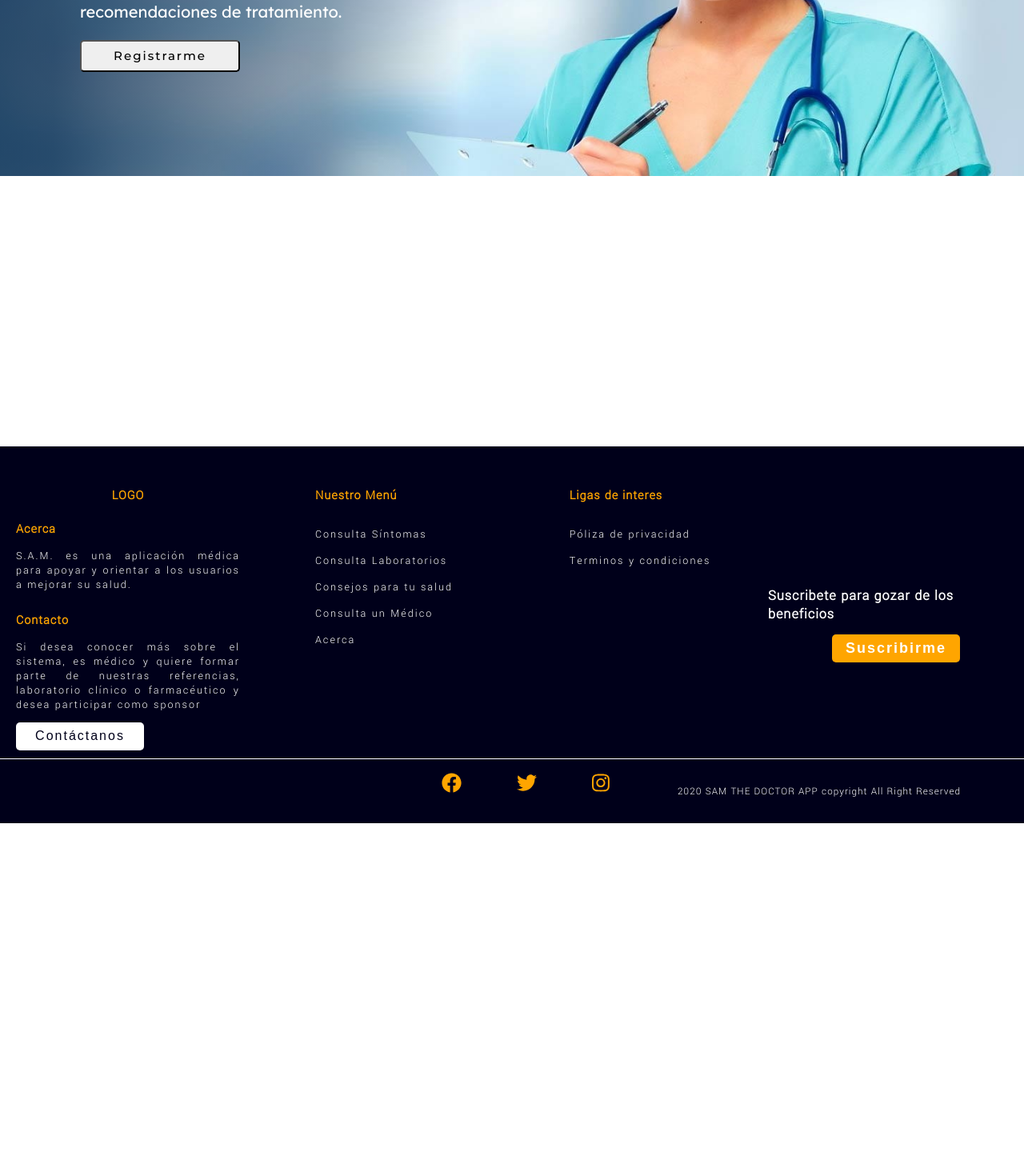
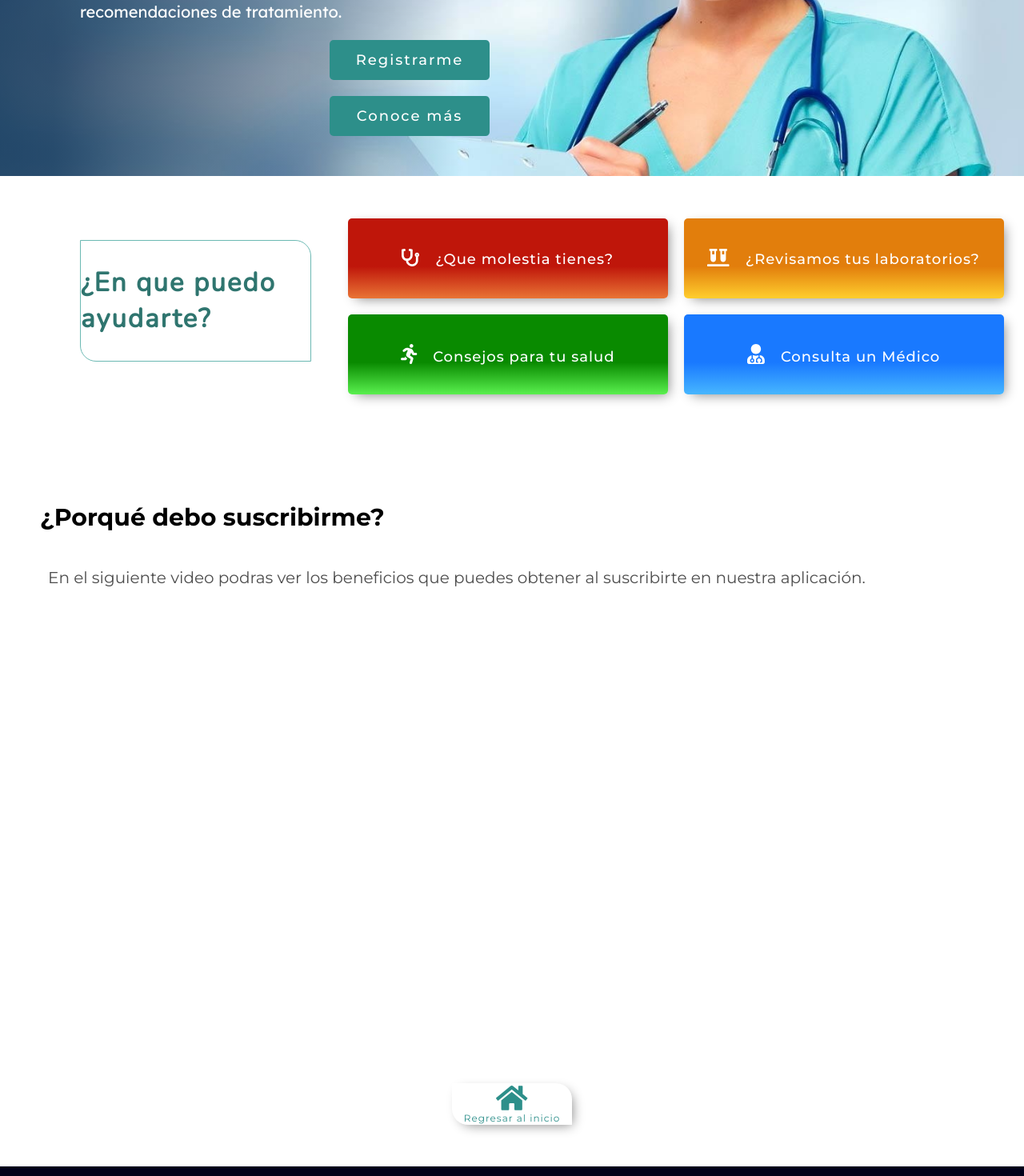
Before and after one commit to daniel-iceman/sam, a React (Create React App) app in the folder sam/: page / in a window 1280 px wide. Shown: the part 360-1830 px from the top of the page at 80% size. Before the commit the page ends 1389 px from the top, so only its background shows below. Built offline with nearby package versions, Linux system fonts and the light colour scheme.

Commit message:
Elaboración de home para pc

```diff
--- a/sam/package.json
+++ b/sam/package.json
@@ -12,6 +12,7 @@
     "@testing-library/user-event": "^7.2.1",
     "react": "^16.12.0",
     "react-dom": "^16.12.0",
+    "react-player": "^1.15.2",
     "react-router-dom": "^5.1.2",
     "react-scripts": "3.3.0",
     "react-sidemenu": "^1.1.0",
--- a/sam/public/index.html
+++ b/sam/public/index.html
@@ -13,6 +13,7 @@
     <link rel="manifest" href="%PUBLIC_URL%/manifest.json" />
 
     <link href="https://fonts.googleapis.com/css?family=Montserrat&display=swap" rel="stylesheet">
+    <link href="https://fonts.googleapis.com/css?family=Montserrat:200,300&display=swap" rel="stylesheet">
     <link href="https://fonts.googleapis.com/css?family=Montserrat:500&display=swap" rel="stylesheet">
     <link href="https://fonts.googleapis.com/css?family=Montserrat:600&display=swap" rel="stylesheet">
     <link href="https://fonts.googleapis.com/css?family=Montserrat:700&display=swap" rel="stylesheet">
@@ -20,6 +21,8 @@
     <link href="https://fonts.googleapis.com/css?family=Didact+Gothic&display=swap" rel="stylesheet">
     <link href="https://fonts.googleapis.com/css?family=Didact+Gothic&display=swap" rel="stylesheet">
     <link href="https://fonts.googleapis.com/css?family=Lexend+Deca&display=swap" rel="stylesheet">
+
+    <link href="https://fonts.googleapis.com/css?family=Nunito:300&display=swap" rel="stylesheet">
 
     <!-- FontFamily de footer  (font-family: 'Yantramanav', sans-serif;) -->
     <link href="https://fonts.googleapis.com/css?family=Yantramanav:300&display=swap" rel="stylesheet">
--- a/sam/src/components/Home/HomeDesign.css
+++ b/sam/src/components/Home/HomeDesign.css
@@ -4,15 +4,15 @@ html, body {
 }
 
 .bodyContainer {
-    height: 900px;
+    height: 1800px;
     display: flex;
     flex-direction: column;
     align-items: stretch;
     /*background: rgb(123, 0, 45, 0.5);*/
 }
-
+/* *************** Contenido del Header ************** */
 .headerPage {
-    min-height: 800px;
+    min-height: 580px;
     width: 100%;
 }
 .coverHome {
@@ -36,7 +36,7 @@ html, body {
 /*Aqui esta la edición de la posición  del texto que esta sobre la imagen */
 .textCoverHome {
     width: 40%;
-    height: 300px;
+    height: 400px;
     display: flex;
     flex-direction: column;
     justify-content: center;
@@ -46,7 +46,6 @@ html, body {
     left: 100px;
     z-index: 1;
 }
-
 .textCoverHome h1 {
     color: white;
     font-family: 'Lexend Deca', sans-serif;
@@ -61,21 +60,208 @@ html, body {
     text-align: justify;
     line-height: 30px;
 }
-.buttonCoverHome {
+.textCoverHome button {
     width: 200px;
-    height: 40px;
-    align-self: flex-end;
+    height: 50px;
+    background: rgb(45, 143, 138);
+    color: white;
     border-radius: 5px;
+    border-style: none;
     font-family: 'Montserrat';
-    font-size: 15px;
+    font-size: 18px;
     font-weight: 500;
     letter-spacing: 2px;
+    margin-bottom: 20px;
+    cursor: pointer;
+}
+.textCoverHome button:hover {
+    background: rgb(65, 182, 176);
+    color: white;
+}
+.botonesHeader {
+    width: 100%;
+    display: flex;
+    flex-direction: column;
+    justify-content: center;
+    align-items: flex-end;
+}
+
+.buttonConoce a{
+    width: 80px;
+    padding: 0px;
+    text-decoration: none;
+    color: white;
+    text-size-adjust: 60px;
 }
 
 
+/* *************** Contenido de Sección ************** */
 .contentPage {
-    flex-grow: 1;
+    width: 100%;
+    display:flex;
+    flex-direction: column;
+    /*flex-grow: 1;*/
 }
+
+/* *************** Contenido Sección Botones ************** */
+.seccion-consultasBotones {
+    display: flex;
+    justify-content: space-around;
+}
+.tituloConsultas{
+    width: 50%;
+    display: flex;
+    justify-content: center;
+    align-items: center;
+    margin-top: 0px;
+    padding-right: 0px;
+    padding-left: 50px;
+}
+
+.ayuda-pregunta {
+    width: 90%;
+    height: 150px;
+    display: flex;
+    justify-content: center;
+    align-items: center;
+    margin-left: 50px;
+    font-family: 'Nunito', sans-serif;
+    color: rgb(47, 117, 111);
+    font-size: 22px;
+    font-weight: 200;
+    letter-spacing: 2px;
+    background: white;
+    border: 1px solid rgb(108, 185, 179);
+    border-radius: 0px 20px 0px 20px;
+    animation: aparece 1s forwards;
+}
+
+.botonesConsultas{
+    min-width: 400px;
+    height: fit-content;
+    margin-top: 35px;
+    display: flex;
+    flex-flow: row wrap;
+    justify-content: center;
+}
+.botonesConsultas button{
+    height: 100px;
+    width: 400px;
+    border-radius: 5px;
+    border-style: none;
+    box-shadow: 5px 5px 15px -5px gray;
+    font-family: 'Montserrat';
+    font-size: 18px;
+    font-weight: 500;
+    letter-spacing: 1px;
+    color: white;
+    margin-bottom: 20px;
+    margin-left: 20px;
+    cursor: pointer;
+}
+
+.btn-1 {
+    background: linear-gradient(rgb(191, 22, 10)60%, rgb(233, 116, 53)100%);
+    transition: all 0.5s ease;
+}
+.btn-2 {
+    background: linear-gradient(rgb(226, 126, 12)60%, rgb(255, 206, 46)100%);
+    transition: all 0.5s ease;
+}
+.btn-3 {
+    background: linear-gradient(rgb(9, 138, 0)60%, rgb(90, 240, 79)100%);
+    transition: all 0.5s ease;
+}
+.btn-4 {
+    background: linear-gradient(rgb(25, 121, 255)60%, rgb(71, 182, 255)100%);
+    transition: all 0.5s ease;
+}
+
+.btn-1:hover {
+    transform: scale(1.06);
+}
+.btn-2:hover {
+    transform: scale(1.06);
+}
+.btn-3:hover {
+    transform: scale(1.06);
+}
+.btn-4:hover {
+    transform: scale(1.06);
+}
+
+
+/* *************** Contenido Sección Video Publicitario ************** */
+.textoPublicity {
+    display: flex;
+    flex-direction: column;
+}
+.textoPublicity h1 {
+    font-family: 'Montserrat';
+    font-size: 30px;
+    margin-left: 50px;
+}
+.textoPublicity p {
+    font-family: 'Montserrat';
+    font-size: 20px;
+    margin-left: 60px;
+    margin-bottom: 60px;
+    color: rgb(77, 77, 77);
+}
+
+.espacio{
+    height: 90px;
+}
+.videoPublicity {
+    height: 500px;
+    display: flex;
+    flex-direction: row;
+    justify-content: center;
+}
+
+.btn-inicio {
+    display: flex;
+    justify-content: center;
+    height: fit-content;
+    margin-top: 60px;
+}
+.btn-inicio button {
+    width: 150px;
+    display: flex;
+    flex-direction: column;
+    align-items: center;
+    background: white;
+    border-style: none;
+    box-shadow: 5px 5px 15px -5px gray;
+    font-family: 'Montserrat';
+    font-size: 12px;
+    color: rgb(45, 143, 138);
+    letter-spacing: 1px;
+    border-radius: 0px 20px 0px 20px;
+    cursor: pointer;
+}
+.btn-inicio a {
+    text-decoration: none;
+}
+
+@keyframes aparece {
+    0%{
+        color: rgb(47, 117, 111, 0);
+        border: 1px solid rgb(108, 185, 179, 0);
+        transform: translateY(-50px);
+    }
+    50%{
+        color: rgb(47, 117, 111, 0.5);
+        border: 1px solid rgb(108, 185, 179, 0.5);
+    }
+    100%{
+        color: rgb(47, 117, 111, 1);
+        border: 1px solid rgb(108, 185, 179, 1);
+    }
+}
+
+
+
 
 /* Configuración iPad */
 @media (max-width: 769px) {
--- a/sam/src/components/Home/HomeDesign.js
+++ b/sam/src/components/Home/HomeDesign.js
@@ -1,14 +1,23 @@
 //import React, { Component } from 'react'
+//import nurse from '../images/Nurse_short_home_image.jpg'
 import React from 'react';
 import './HomeDesign.css'
-//import nurse from '../images/Nurse_short_home_image.jpg'
+
+import { FontAwesomeIcon } from "@fortawesome/react-fontawesome";
+import { faStethoscope } from "@fortawesome/free-solid-svg-icons";
+import { faVials } from "@fortawesome/free-solid-svg-icons";
+import { faRunning } from "@fortawesome/free-solid-svg-icons";
+import { faUserMd } from "@fortawesome/free-solid-svg-icons";
+import { faHome } from "@fortawesome/free-solid-svg-icons";
+
 import {Link} from 'react-router-dom'
+import ReactPlayer from 'react-player'
 
 
 function HomeDesign () {
     return (
         <div className='bodyContainer'>
-            <header className='headerPage' >
+            <header className='headerPage' id='headerReturn'>
                     <div className="coverHome">
                         <div className="overlayHome"></div>
                     </div>
@@ -20,14 +29,104 @@ function HomeDesign () {
                             los padecimeintos que requieren atención médica personal, diagnosticar
                             padecimientos y emitir recomendaciones de tratamiento.
                         </p>
-                        <Link to='/registro' >
-                            <button className='buttonCoverHome' type="button">
-                                Registrarme
+                        <div className='botonesHeader' >
+                            <Link to='/registro' >
+                                <button className='buttonSuscribe' type="button">
+                                    Registrarme
+                                </button>
+                            </Link>
+                            <div className='buttonConoce' >
+                                <a href='#publicidad'>
+                                    <button type='button'>Conoce más</button>
+                                </a>
+
+                            </div>
+                        </div>
+                    </div>
+            </header>
+            <section className='contentPage' >
+                <div className='seccion-consultasBotones' >
+                    <div className='tituloConsultas'>
+                        <div className='ayuda-pregunta' >
+                            <h1>¿En que puedo ayudarte?</h1>
+                        </div>
+                    </div>
+                    <div className='botonesConsultas' >
+
+                        <Link to='/sintomas' >
+                            <button className='btn-1'>
+                                <FontAwesomeIcon
+                                    icon={ faStethoscope }
+                                    style={{fontSize:'22px',
+                                            paddingRight:'20px'}}/>
+                                ¿Que molestia tienes?
                             </button>
                         </Link>
 
+
+                        <Link to='/laboratorios' >
+                            <button className='btn-2'>
+                                <FontAwesomeIcon
+                                    icon={ faVials }
+                                    style={{fontSize:'22px',
+                                            paddingRight:'20px'}}/>
+                                ¿Revisamos tus laboratorios?
+                            </button>
+                        </Link>
+
+                        <Link to='/consejos' >
+                            <button className='btn-3'>
+                                <FontAwesomeIcon
+                                    icon={ faRunning }
+                                    style={{fontSize:'25px',
+                                            paddingRight:'20px'}}/>
+                                Consejos para tu salud
+                            </button>
+                        </Link>
+
+                        <Link to='/medicos' >
+                            <button className='btn-4'>
+                                <FontAwesomeIcon
+                                    icon={ faUserMd }
+                                    style={{fontSize:'25px',
+                                            paddingRight:'20px'}}/>
+                                Consulta un Médico
+                            </button>
+                        </Link>
                     </div>
-            </header>
+                </div>
+
+                <div className='textoPublicity' id="publicidad" >
+                    <div className='espacio' ></div>
+                    <h1>¿Porqué debo suscribirme?</h1>
+                    <p>En el siguiente video podras ver los beneficios que
+                        puedes obtener al suscribirte en nuestra aplicación.
+                    </p>
+                </div>
+                <div className='videoPublicity' >
+                    <ReactPlayer
+                        url='https://youtu.be/AgBUP8TJqV8'
+                        className='react-player'
+                        playing
+                        width='50%'
+                        height='100%'
+                    />
+                </div>
+
+                <div className='btn-inicio'>
+                    <a href='#headerReturn'>
+                        <button type='button'>
+                            <FontAwesomeIcon
+                                icon={ faHome }
+                                style={{fontSize:'35px',
+                                paddingRight:'0px',
+                                }}/>
+                            Regresar al inicio
+                        </button>
+                    </a>
+
+                </div>
+            </section>
 
 
         </div>
@@ -61,10 +160,7 @@ class HomeDesign extends Component {
                     </div>
                 </header>
 
-                <div className='contentPage' >
-                    <button>Sintomas</button>
-                    <button>Laboratorios</button>
-                </div>
+
             </div>
         )
     }
```
Also changed, not shown: sam/src/components/BarraMenuYMenuDesplegable/SideDrawer/SideDrawer.css (+2 -8 lines), 1 other file (tests, documents, lock files or other folders).
